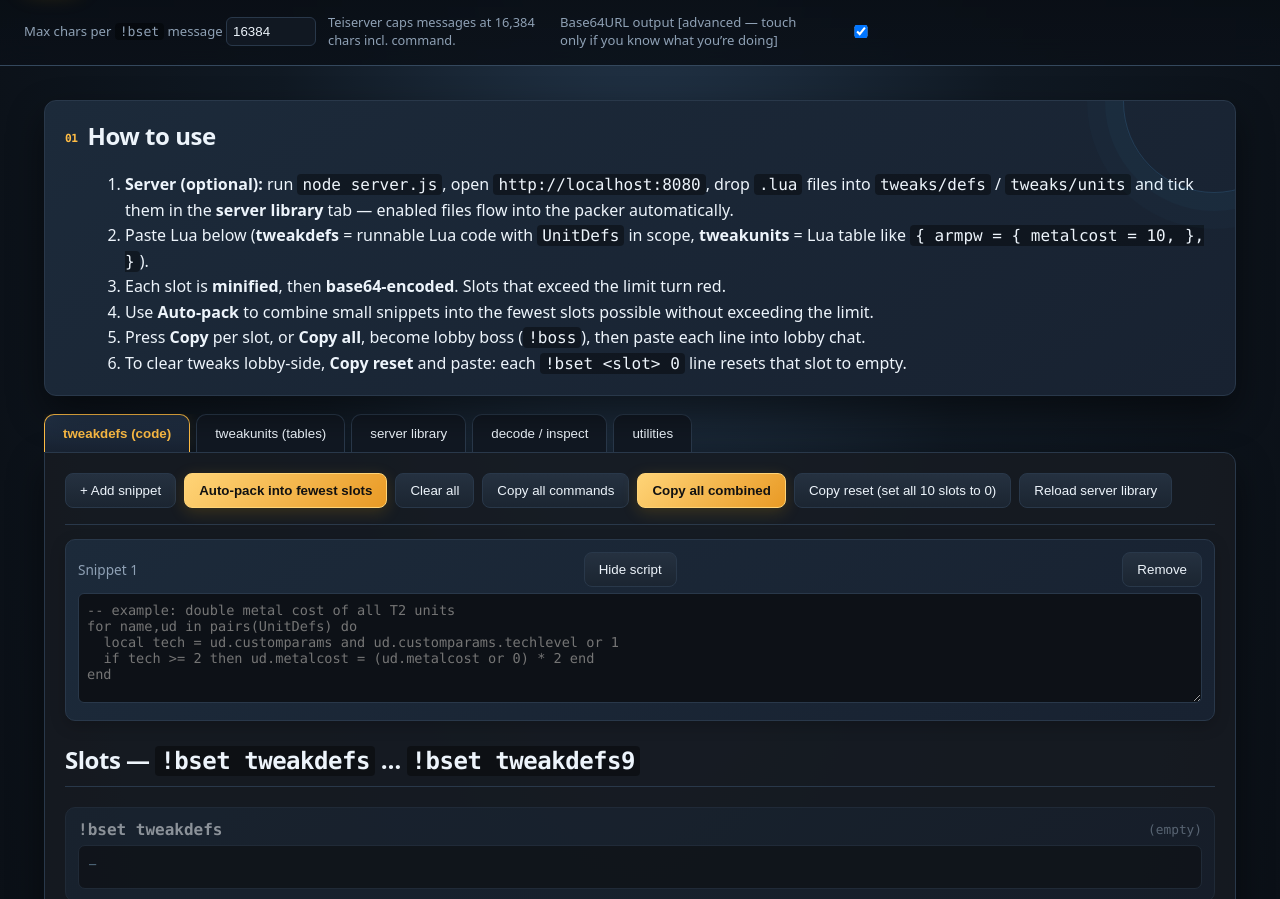
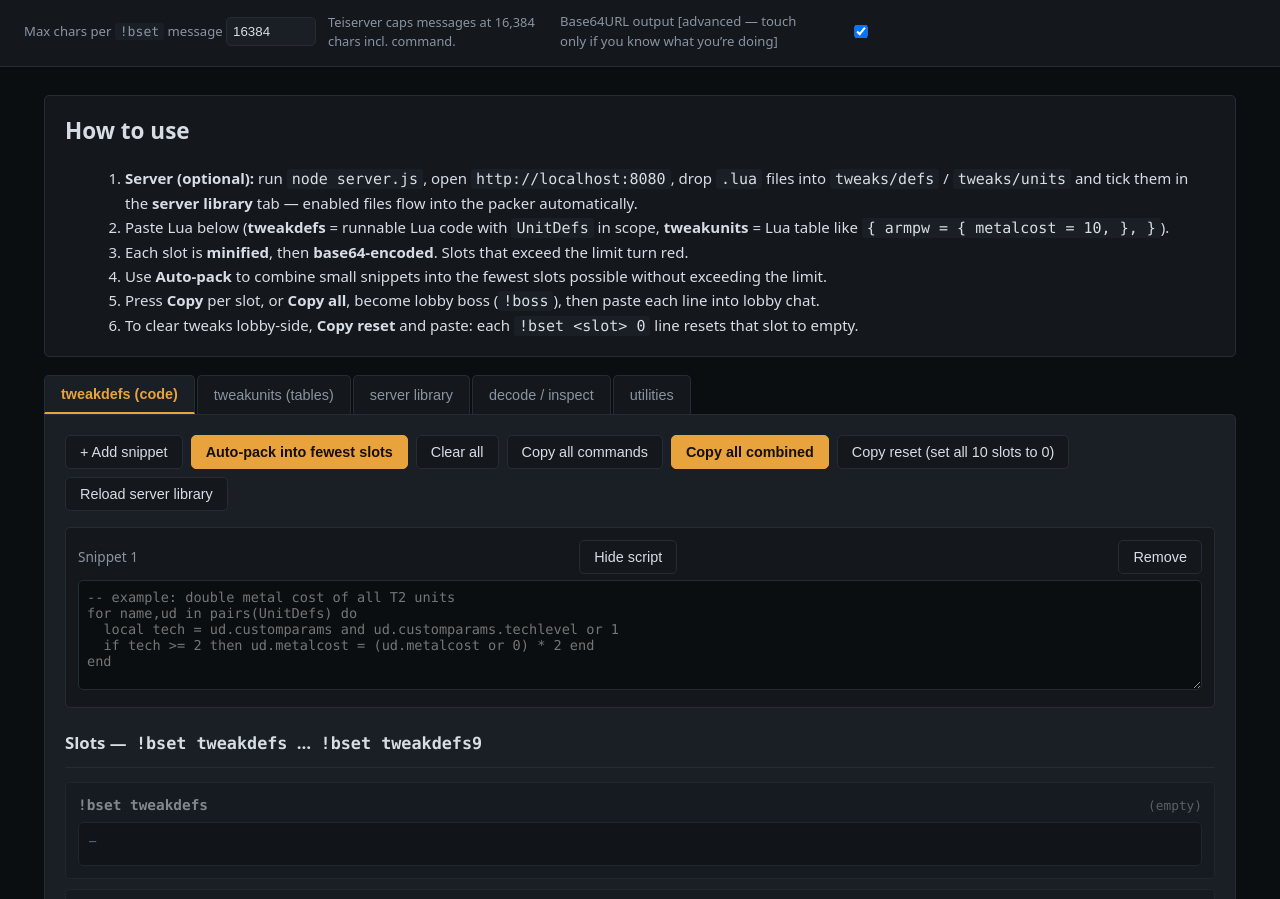
Before and after one commit to NineLEL/BAR-website, a website: page index.html in a window 1280 px wide. Shown: the part 71-970 px from the top of the page. Drawn offline with Linux system fonts and the light colour scheme; no server answers.

Commit message:
style: refresh UI theme and consolidate visual polish

```diff
--- a/styles.css
+++ b/styles.css
@@ -1,110 +1,160 @@
 :root {
-  --bg: #0d1117;
-  --panel: #161b22;
-  --card: #1c2330;
-  --border: #30363d;
-  --text: #e6edf3;
-  --muted: #8b949e;
-  --accent: #f0a500;
-  --accent2: #2f81f7;
-  --danger: #f85149;
-  --ok: #3fb950;
-  --mono: ui-monospace, Consolas, Menlo, monospace;
-  --radius: 12px;
-  --shadow: 0 12px 30px #0005;
+  --bg: #0b0e11;
+  --surface: #14181d;
+  --surface-2: #1a1f26;
+  --line: #262c34;
+  --fg: #d7dde4;
+  --fg-dim: #8a94a0;
+  --accent: #e8a33d;
+  --ok: #4cae6b;
+  --danger: #e5534b;
+  --radius: 5px;
+  --mono: ui-monospace, "Cascadia Code", Consolas, Menlo, monospace;
 }
 * { box-sizing: border-box; }
 body {
-  margin: 0; background: radial-gradient(circle at 50% -20%, #1d2938 0, var(--bg) 42rem); color: var(--text);
+  margin: 0;
+  background: var(--bg);
+  color: var(--fg);
   font-family: system-ui, Segoe UI, Roboto, Arial, sans-serif;
+  font-size: 15px;
+  line-height: 1.5;
   min-height: 100vh;
 }
+code { font-family: var(--mono); background: var(--surface-2); padding: 1px 5px; border-radius: 3px; }
+
+/* Topbar */
 .topbar {
   display: flex; flex-wrap: wrap; gap: 16px; align-items: center;
-  justify-content: space-between; padding: 16px 24px;
-  background: #010409eF; border-bottom: 1px solid var(--border);
-  position: sticky; top: 0; z-index: 10; backdrop-filter: blur(12px);
+  justify-content: space-between; padding: 14px 24px;
+  background: var(--surface); border-bottom: 1px solid var(--line);
+  position: sticky; top: 0; z-index: 10;
 }
 .brand { display: flex; gap: 12px; align-items: center; }
 .logo {
-  background: var(--accent); color: #111; font-weight: 800;
-  padding: 8px 10px; border-radius: 8px; letter-spacing: 1px;
+  background: var(--accent); color: #16100a; font-weight: 800;
+  padding: 7px 10px; border-radius: var(--radius);
 }
-.topbar h1 { margin: 0; font-size: 1.4rem; letter-spacing: -.02em; }
-.topbar p { margin: 2px 0 0; color: var(--muted); font-size: 0.9rem; }
-code { font-family: var(--mono); background: #0006; padding: 1px 5px; border-radius: 4px; }
+.topbar h1 { margin: 0; font-size: 1.25rem; }
+.topbar p { margin: 2px 0 0; color: var(--fg-dim); font-size: 0.84rem; }
 .limits { display: flex; gap: 12px; align-items: center; flex-wrap: wrap; justify-content: flex-end; }
-.limits input { width: 90px; padding: 6px; border-radius: 6px; border: 1px solid var(--border); background: var(--panel); color: var(--text); }
-.limits label { color: var(--muted); font-size: .82rem; }
+.limits input { width: 90px; padding: 6px; border-radius: var(--radius); border: 1px solid var(--line); background: var(--surface-2); color: var(--fg); }
+.limits label { color: var(--fg-dim); font-size: .82rem; }
 .limits label:has(input[type=checkbox]) { display: flex; align-items: center; gap: 6px; max-width: 330px; }
-.hint { color: var(--muted); font-size: 0.8rem; max-width: 220px; }
+.hint { color: var(--fg-dim); font-size: 0.8rem; max-width: 220px; }
+
+/* Layout */
 main { max-width: 1240px; margin: 0 auto; padding: 28px 24px 48px; }
-.card { background: linear-gradient(145deg, #1c2634, var(--card)); border: 1px solid var(--border); border-radius: var(--radius); padding: 18px 20px; margin-bottom: 18px; box-shadow: var(--shadow); }
-.howto h2, .panel h2 { margin-top: 0; letter-spacing: -.02em; }
-.howto h2::before { content: "01"; color: var(--accent); font: 700 .7rem var(--mono); margin-right: 10px; vertical-align: middle; }
+.card {
+  background: var(--surface); border: 1px solid var(--line);
+  border-radius: var(--radius); padding: 18px 20px; margin-bottom: 18px;
+}
+.howto h2, .panel h2 { margin-top: 0; }
 .howto ol { margin: 8px 0 0 20px; line-height: 1.6; }
-.tabs { display: flex; gap: 6px; margin-bottom: 0; overflow-x: auto; scrollbar-width: thin; }
+.howto { overflow: hidden; }
+
+/* Tabs */
+.tabs { display: flex; gap: 2px; margin-bottom: 0; overflow-x: auto; scrollbar-width: thin; }
 .tab {
-  padding: 11px 18px; border-radius: 10px 10px 0 0; cursor: pointer; white-space: nowrap;
-  background: var(--panel); color: var(--text); border: 1px solid var(--border); border-bottom: none;
+  padding: 10px 16px; border-radius: var(--radius) var(--radius) 0 0; cursor: pointer; white-space: nowrap;
+  background: var(--surface); color: var(--fg-dim); border: 1px solid var(--line); border-bottom: none;
+  font-size: .9rem;
 }
-.tab.active { background: var(--card); border-color: var(--accent); color: var(--accent); font-weight: 700; box-shadow: 0 -3px 16px #f0a50018; }
-.panel { display: none; background: #161b22dd; border: 1px solid var(--border); border-radius: 0 var(--radius) var(--radius) var(--radius); padding: 20px; margin-bottom: 20px; box-shadow: var(--shadow); }
+.tab:hover { color: var(--fg); }
+.tab.active {
+  background: var(--surface-2); color: var(--accent); font-weight: 700;
+  border-color: var(--line); border-bottom: 2px solid var(--accent);
+}
+.panel {
+  display: none; background: var(--surface-2); border: 1px solid var(--line);
+  border-radius: 0 var(--radius) var(--radius) var(--radius); padding: 20px; margin-bottom: 20px;
+}
 .panel.active { display: block; }
+.panel h2 { padding-bottom: 10px; border-bottom: 1px solid var(--line); font-size: 1.05rem; }
+
+/* Toolbar + buttons */
 .toolbar { display: flex; flex-wrap: wrap; gap: 8px; margin-bottom: 16px; align-items: center; }
 button {
-  padding: 9px 14px; border-radius: 8px; cursor: pointer; transition: border-color .15s, background .15s, transform .15s;
-  background: #21262d; color: var(--text); border: 1px solid var(--border);
+  padding: 8px 14px; border-radius: var(--radius); cursor: pointer; font-size: .9rem;
+  background: var(--surface); color: var(--fg); border: 1px solid var(--line);
+  transition: border-color .12s, background .12s, color .12s;
 }
-button:hover { border-color: var(--accent); background: #2b333d; transform: translateY(-1px); }
-button:focus-visible, input:focus-visible, textarea:focus-visible { outline: 2px solid var(--accent2); outline-offset: 2px; }
-button.primary { background: var(--accent); color: #111; font-weight: 700; border-color: var(--accent); }
+button:hover { border-color: #3a4450; background: #1b2128; }
+button:focus-visible, input:focus-visible, textarea:focus-visible { outline: 2px solid var(--accent); outline-offset: 1px; }
+button.primary { background: var(--accent); color: #16100a; font-weight: 700; border-color: var(--accent); }
+button.primary:hover { background: #f0b356; border-color: #f0b356; }
 button.danger { border-color: var(--danger); color: var(--danger); }
+button:disabled { cursor: not-allowed; opacity: .45; }
+
+/* Snippet inputs */
 .inputs { display: flex; flex-direction: column; gap: 12px; margin-bottom: 22px; }
-.snippet { background: linear-gradient(145deg, #1c2633, var(--card)); border: 1px solid var(--border); border-radius: 10px; padding: 12px; box-shadow: 0 5px 16px #0003; }
-.snippet header { display: flex; justify-content: space-between; align-items: center; margin-bottom: 6px; color: var(--muted); font-size: 0.85rem; }
+.snippet { background: var(--surface); border: 1px solid var(--line); border-radius: var(--radius); padding: 12px; }
+.snippet header { display: flex; justify-content: space-between; align-items: center; margin-bottom: 6px; color: var(--fg-dim); font-size: 0.85rem; }
 .snippet textarea {
   width: 100%; min-height: 110px; resize: vertical; font-family: var(--mono); font-size: 0.85rem;
-  background: #0d1117; color: var(--text); border: 1px solid var(--border); border-radius: 6px; padding: 8px;
+  background: var(--bg); color: var(--fg); border: 1px solid var(--line); border-radius: var(--radius); padding: 8px;
 }
+.snippet.locked textarea { opacity: 0.8; border-style: dashed; }
+
+/* Slots */
 .slots { display: flex; flex-direction: column; gap: 10px; }
-.slot { background: linear-gradient(145deg, #1c2633, var(--card)); border: 1px solid var(--border); border-radius: 10px; padding: 12px; transition: border-color .15s, transform .15s; }
-.slot:hover { border-color: #49627d; }
-.slot.over { border-color: var(--danger); }
+.slot {
+  background: var(--surface); border: 1px solid var(--line); border-radius: var(--radius); padding: 12px;
+  transition: border-color .12s;
+}
+.slot:hover { border-color: #333c47; }
 .slot.empty { opacity: 0.55; }
+.slot.over { border-color: var(--danger); background: #1d1416; }
 .slot header { display: flex; flex-wrap: wrap; gap: 8px; align-items: center; justify-content: space-between; margin-bottom: 6px; }
-.slot .name { font-family: var(--mono); font-weight: 700; }
-.stats { font-size: 0.8rem; color: var(--muted); font-family: var(--mono); }
-.stats .bad { color: var(--danger); font-weight: 700; }
-.stats .good { color: var(--ok); }
+.slot .name { font-family: var(--mono); font-weight: 700; font-size: .9rem; }
+.slot .row { display: flex; gap: 8px; margin-top: 8px; }
+.slot input[type=checkbox] { width: 16px; height: 16px; accent-color: var(--accent); }
+
+/* Machine output */
+.stats { font-size: 0.8rem; color: var(--fg-dim); font-family: var(--mono); }
+.stats.bad { color: var(--danger); font-weight: 700; }
+.stats.good { color: var(--ok); }
 .cmd {
   width: 100%; font-family: var(--mono); font-size: 0.75rem;
-  background: #0d1117; color: #a5d6ff; border: 1px solid var(--border);
-  border-radius: 7px; padding: 10px; word-break: break-all; min-height: 44px; line-height: 1.45;
+  background: var(--bg); color: #a5d6ff; border: 1px solid var(--line);
+  border-radius: var(--radius); padding: 10px; word-break: break-all; min-height: 44px; line-height: 1.45;
 }
-.snippet.locked textarea { opacity: 0.8; border-style: dashed; }
-.slot input[type=checkbox] { width: 16px; height: 16px; accent-color: #f0a500; }
-.slot .row { display: flex; gap: 8px; margin-top: 8px; }
 .mono { font-family: var(--mono); }
-.output { white-space: pre-wrap; word-break: break-word; background: #0d1117; padding: 12px; border-radius: 8px; border: 1px solid var(--border); }
+.output { white-space: pre-wrap; word-break: break-word; background: var(--bg); padding: 12px; border-radius: var(--radius); border: 1px solid var(--line); }
+.limit-alert {
+  margin: 10px 0; padding: 10px 12px; border: 1px solid var(--danger); border-radius: var(--radius);
+  background: #221316; color: #f0b6b2; font-weight: 700; font-size: .82rem; line-height: 1.35;
+}
+
+/* Decode tab */
 #decodeInput {
-  width: 100%; font-family: var(--mono); background: #0d1117; color: var(--text);
-  border: 1px solid var(--border); border-radius: 6px; padding: 8px;
+  width: 100%; font-family: var(--mono); background: var(--bg); color: var(--fg);
+  border: 1px solid var(--line); border-radius: var(--radius); padding: 8px;
 }
+
+/* Utilities */
 .utility-card { max-width: 1000px; }
-.utility-label { display: block; color: var(--muted); font-size: .85rem; font-weight: 700; margin: 10px 0 6px; }
-.utility-input { width: 100%; min-height: 150px; resize: vertical; font-family: var(--mono); background: #0d1117; color: var(--text); border: 1px solid var(--border); border-radius: 7px; padding: 10px; line-height: 1.45; }
+.utility-label { display: block; color: var(--fg-dim); font-size: .85rem; font-weight: 700; margin: 10px 0 6px; }
+.utility-input {
+  width: 100%; min-height: 150px; resize: vertical; font-family: var(--mono);
+  background: var(--bg); color: var(--fg); border: 1px solid var(--line); border-radius: var(--radius); padding: 10px; line-height: 1.45;
+}
 .utility-toolbar { margin-top: 12px; margin-bottom: 8px; }
-.utility-option { display: inline-flex; gap: 6px; align-items: center; color: var(--muted); font-size: .85rem; }
-.utility-status { min-height: 1.3em; color: var(--muted); font-family: var(--mono); font-size: .8rem; }
-footer { color: var(--muted); font-size: 0.85rem; line-height: 1.6; }
+.utility-option { display: inline-flex; gap: 6px; align-items: center; color: var(--fg-dim); font-size: .85rem; }
+.utility-status { min-height: 1.3em; color: var(--fg-dim); font-family: var(--mono); font-size: .8rem; }
+
+/* Footer + toast */
+footer { color: var(--fg-dim); font-size: 0.85rem; line-height: 1.6; }
 .toast {
   position: fixed; bottom: 20px; left: 50%; transform: translateX(-50%);
   background: var(--ok); color: #06110a; font-weight: 700;
-  padding: 10px 18px; border-radius: 8px; display: none;
+  padding: 10px 18px; border-radius: var(--radius); display: none;
+  box-shadow: 0 8px 20px #0007;
 }
+::selection { background: #e8a33d55; color: #fff; }
+
 @media (max-width: 720px) {
-  .topbar { padding: 14px 16px; }
+  .topbar { padding: 12px 16px; }
   .brand { width: 100%; }
   .limits { justify-content: flex-start; width: 100%; }
   .limits .hint { display: none; }
@@ -116,32 +166,3 @@ footer { color: var(--muted); font-size: 0.85rem; line-height: 1.6; }
   .slot header { align-items: flex-start; }
   .cmd { font-size: .68rem; }
 }
-
-/* Lightweight visual polish layer */
-:root { --bg: #090d13; --panel: #111822; --card: #182231; --border: #29384a; --text: #edf4fb; --muted: #8fa1b5; --accent: #ffbd45; --accent2: #55b8ff; --shadow: 0 16px 36px #0007; }
-body { background: radial-gradient(ellipse at 50% -18%, #263a50 0, #101923 24rem, var(--bg) 52rem); }
-.topbar { background: linear-gradient(180deg, #080c12f5, #0b1119e8); border-bottom-color: #34485d; }
-.logo { background: linear-gradient(135deg, #ffd477, #e8931d); color: #16100a; box-shadow: 0 0 24px #f0a50045; }
-main { max-width: 1240px; padding-top: 34px; padding-bottom: 56px; }
-.card { background: linear-gradient(145deg, #1c2a3a, var(--card)); box-shadow: var(--shadow); }
-.tab.active { background: linear-gradient(180deg, #223247, var(--card)); box-shadow: 0 -3px 16px #f0a50018; }
-.panel.active { animation: panel-in .18s ease-out; }
-@keyframes panel-in { from { opacity: .5; transform: translateY(3px); } to { opacity: 1; transform: none; } }
-button { background: linear-gradient(180deg, #253140, #1b2531); transition: border-color .15s, background .15s, transform .15s, box-shadow .15s; }
-button:hover { background: linear-gradient(180deg, #314154, #22303f); transform: translateY(-1px); box-shadow: 0 5px 14px #0004; }
-button.primary { background: linear-gradient(135deg, #ffd477, #e99a25); border-color: #ffd477; box-shadow: 0 4px 16px #f0a5002e; }
-.snippet, .slot { background: linear-gradient(145deg, #1c2a3a, var(--card)); }
-.slot:hover { border-color: #597a9d; transform: translateY(-1px); }
-.slot.over { border: 2px solid #ff4d5e; background: linear-gradient(145deg, #401d2a, #241821); box-shadow: 0 0 0 3px #ff4d5e26, 0 12px 30px #ff174422; animation: limit-pulse 1.8s ease-in-out infinite; }
-.slot.over header { color: #ffb5bc; }
-.slot.over .stats.bad { color: #ff7d89; font-weight: 900; letter-spacing: .02em; }
-.limit-alert { margin: 10px 0; padding: 11px 12px; border: 1px solid #ff5264; border-radius: 8px; background: #5a1825; color: #ffdfe2; font-weight: 800; font-size: .82rem; line-height: 1.35; }
-button:disabled { cursor: not-allowed; opacity: .48; filter: grayscale(.7); transform: none !important; box-shadow: none !important; }
-@keyframes limit-pulse { 0%, 100% { box-shadow: 0 0 0 3px #ff4d5e26, 0 12px 30px #ff174422; } 50% { box-shadow: 0 0 0 6px #ff4d5e35, 0 12px 34px #ff174455; } }
-@media (prefers-reduced-motion: reduce) { .slot.over { animation: none; } }
-.howto { position: relative; overflow: hidden; }
-.howto::after { content: ""; position: absolute; width: 180px; height: 180px; right: -70px; top: -90px; border: 1px solid #55b8ff2b; border-radius: 50%; box-shadow: 0 0 0 18px #55b8ff08, 0 0 0 36px #55b8ff05; pointer-events: none; }
-.panel h2 { padding-bottom: 10px; border-bottom: 1px solid #29384a; }
-.toolbar + .inputs { border-top: 1px solid #29384a; padding-top: 14px; }
-::selection { background: #f0a50055; color: white; }
-@media (prefers-reduced-motion: reduce) { *, *::before, *::after { animation-duration: .001ms !important; transition-duration: .001ms !important; } }
```
Also changed, not shown: 1 other file.
